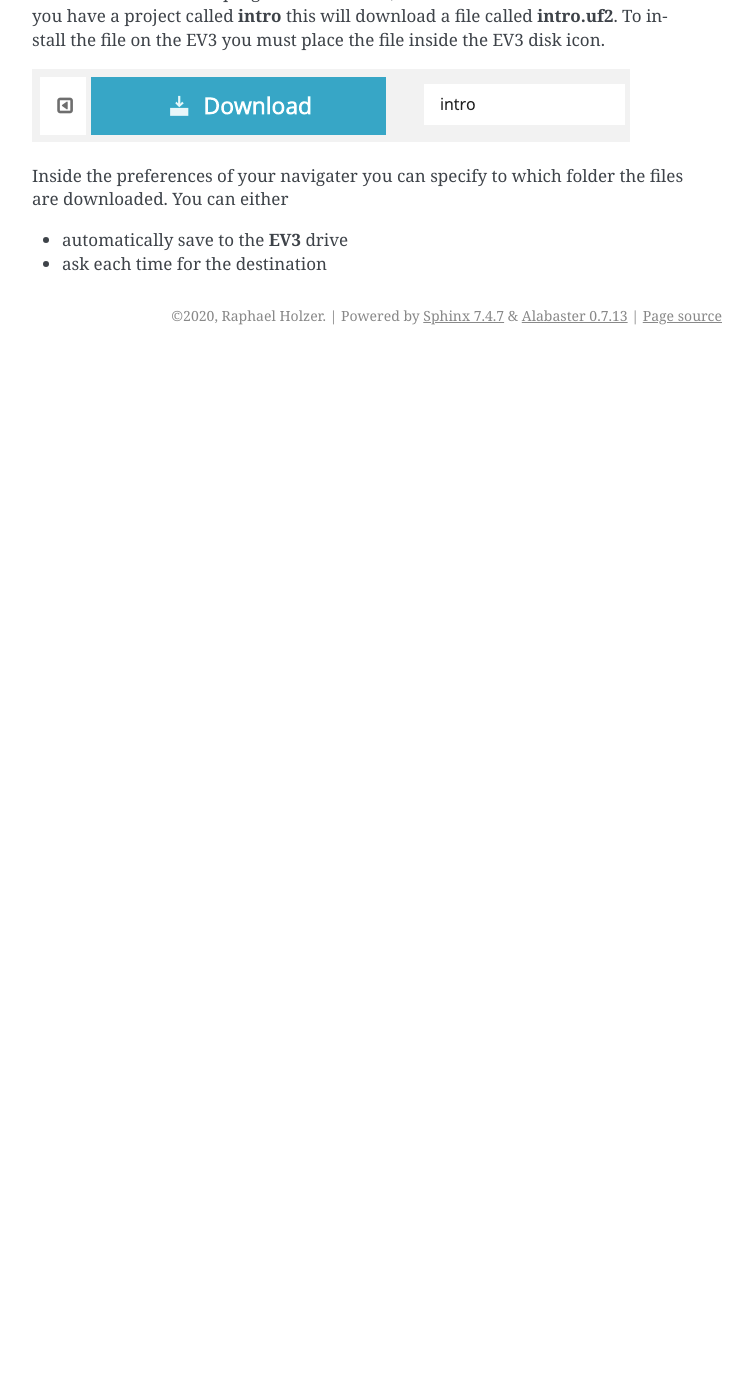
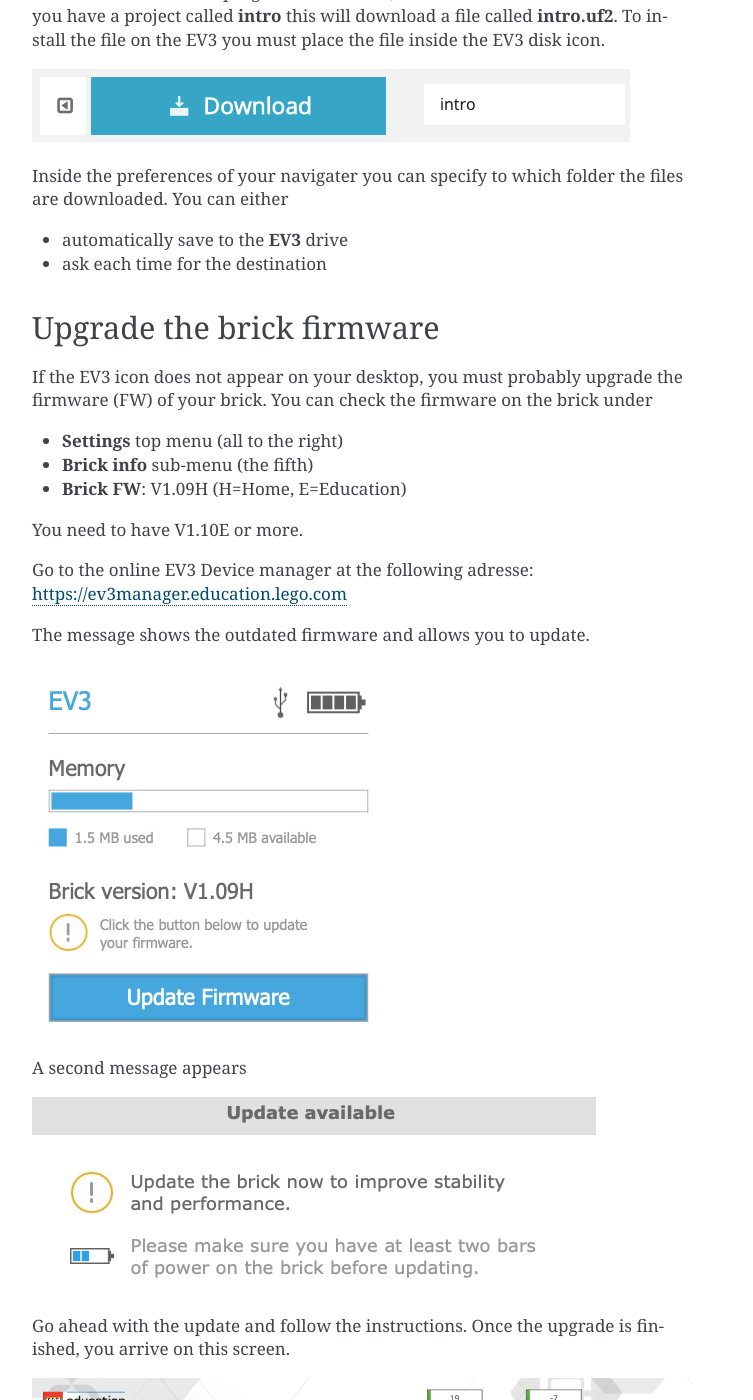
Before and after one commit to rasql/ev3-makecode, a Sphinx documentation site: the page built from docs/1_intro/intro.rst, in a window 1280 px wide and 1400 px high, scrolled down 3091 px. Shown: the whole window, without its empty margins (388-1141 px from the left). Built offline with Sphinx 7.4.7, drawn with Linux system fonts in a browser that asks for light colours; before the commit the page ends 3446 px from its top, so only the background shows below that; some of the changed text lies outside the part shown.

```diff
--- a/docs/1_intro/intro.rst
+++ b/docs/1_intro/intro.rst
@@ -68,6 +68,11 @@
 
 .. image:: ev3_hd.png
 
+
+
+
+
+
 In order to download a program to the brick, click on the **Download** button.
 If you have a project called **intro** this will download a file called **intro.uf2**.
 To install the file on the EV3 you must place the file inside the EV3 disk icon.
@@ -79,3 +84,31 @@
 
 - automatically save to the **EV3** drive
 - ask each time for the destination
+
+Upgrade the brick firmware
+--------------------------
+
+If the EV3 icon does not appear on your desktop, you must probably upgrade the firmware (FW) of your brick.
+You can check the firmware on the brick under
+
+- **Settings** top menu (all to the right)
+- **Brick info** sub-menu (the fifth)
+- **Brick FW**: V1.09H (H=Home, E=Education)
+
+You need to have V1.10E or more.
+
+Go to the online EV3 Device manager at the following adresse:
+https://ev3manager.education.lego.com
+
+The message shows the outdated firmware and allows you to update.
+
+.. image:: ev3_update.png
+
+A second message appears
+
+.. image:: ev3_update2.png
+
+Go ahead with the update and follow the instructions.
+Once the upgrade is finished, you arrive on this screen.
+
+.. image:: ev3_manager.png
--- a/docs/4_music/music.rst
+++ b/docs/4_music/music.rst
@@ -80,3 +80,7 @@
 Finally we program the **left/right** buttons to increase or decrease the volume.
 
 .. image:: music3c.png
+
+You can download this file.
+
+:download:`lego-music.uf2 <lego-music.uf2>`
--- a/docs/index.rst
+++ b/docs/index.rst
@@ -14,6 +14,7 @@
    2_sensor/sensor
    3_motor/motor
    4_music/music
+   5_drive/drive
 
 
 
```
Also changed, not shown: docs/5_drive/drive.rst (added, +40 -0 lines), docs/1_intro/ev3_manager.png (added), docs/1_intro/ev3_update.png (added), docs/1_intro/ev3_update2.png (added), docs/5_drive/Capture d’écran 2020-04-05 à 08.35.30.png (added), docs/5_drive/Capture d’écran 2020-04-05 à 08.36.50.png (added), docs/5_drive/drive1.png (added), docs/5_drive/drive1s.png (added), docs/5_drive/drive2.png (added), docs/5_drive/drive3.png (added), 1 other file.
